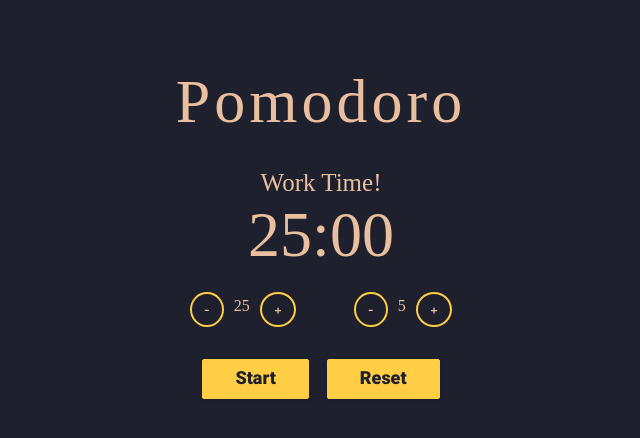
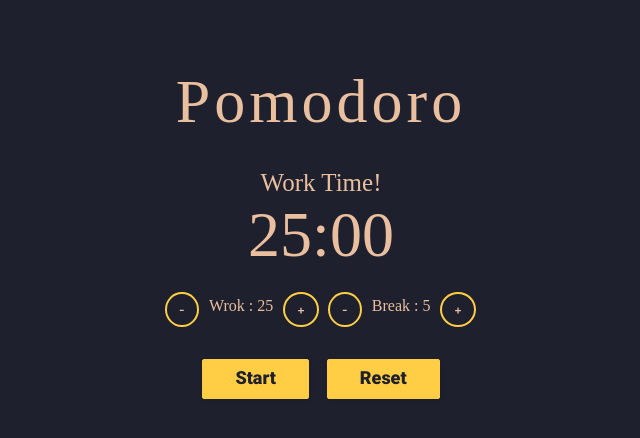
Before and after one commit to Fradven/react-pomodoro, a React (Vite) app: page / in a window 1280 px wide. Shown: the top 438 px of the page, without its empty margins (319-959 px from the left). Built offline with nearby package versions, Linux system fonts and the light colour scheme.

Commit message:
css done

```diff
--- a/src/component/Pomodoro.jsx
+++ b/src/component/Pomodoro.jsx
@@ -23,12 +23,9 @@ export default function Pomodoro() {
           setSeconds(59)
           setMinutes(minutes - 1)
         } else {
-          let minutes = breakTime - 1
-    let seconds = 59
-
-    setSeconds(seconds)
-    setMinutes(minutes)
-    setDisplayMessage(!displayMessage)
+          setSeconds(59)
+          setMinutes(breakTime - 1)
+          setDisplayMessage(!displayMessage)
 
     if (displayMessage === true){
       resetTimer()
@@ -92,6 +89,7 @@ export default function Pomodoro() {
     <div className="pomodoro">
 
     <div className="pomodoro__message">
+
       {!displayMessage ? <div>Work Time!</div> : <div>Break time!</div>}
     </div>
 
@@ -102,13 +100,13 @@ export default function Pomodoro() {
       <div className="pomodoro__ctn">
         <div className="pomodoro__ctn-pmd">
           <Minus rmv={timer} setRmv={setTimer} />
-          <div className="pomodoro__set">{timer}</div>
+          <div className="pomodoro__set">Wrok : {timer}</div>
           <Plus add={timer} setAdd={setTimer} />
         </div>
 
         <div className="pomodoro__ctn-pmd">
           <Minus rmv={breakTime} setRmv={setBreakTime} />
-          <div className="pomodoro__set">{breakTime}</div>
+          <div className="pomodoro__set">Break : {breakTime}</div>
           <Plus add={breakTime} setAdd={setBreakTime} />
         </div>
       </div>
```
Also changed, not shown: src/component/Minus.jsx (line endings or trailing spaces).
